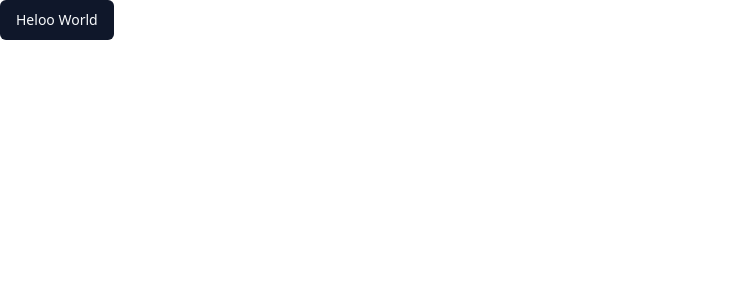
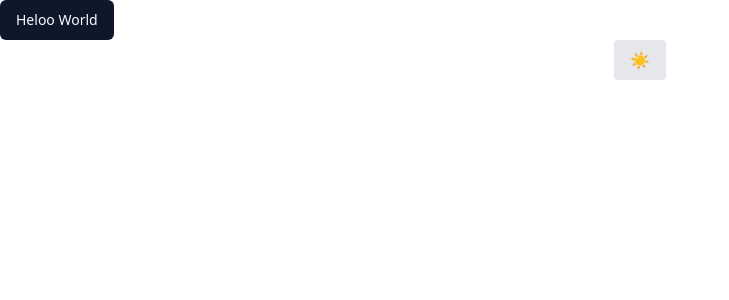
Before and after one commit to Chu-rill/E-commerce-React, a React (Vite) app in the folder client/: page / in a window 1280 px wide. Shown: the top 300 px of the page, without its empty margins (0-729 px from the left). Built offline with nearby package versions, Linux system fonts and the light colour scheme.

Commit message:
added light and dark mode toggle

```diff
--- a/client/package.json
+++ b/client/package.json
@@ -16,6 +16,8 @@
     "lucide-react": "^0.363.0",
     "react": "^18.2.0",
     "react-dom": "^18.2.0",
+    "react-fontawesome": "^1.7.1",
+    "react-toggle": "^4.1.3",
     "tailwind-merge": "^2.2.2",
     "tailwindcss-animate": "^1.0.7"
   },
--- a/client/src/App.jsx
+++ b/client/src/App.jsx
@@ -1,9 +1,10 @@
 import { Button } from "./components/ui/button";
-
+import ThemeToggleButton from "./components/ThemeToggleButton";
 function App() {
   return (
     <>
       <Button>Heloo World</Button>
+      <ThemeToggleButton />
     </>
   );
 }
--- /dev/null
+++ b/client/src/components/ThemeToggleButton.jsx
@@ -0,0 +1,45 @@
+// ThemeToggleButton.js
+import React, { useState, useEffect } from "react";
+// import Toggle from "react-toggle";
+// import "react-toggle/style.css";
+
+const ThemeToggleButton = () => {
+  const [isDarkMode, setIsDarkMode] = useState(false);
+
+  // Function to toggle theme
+  const toggleTheme = () => {
+    setIsDarkMode((prevMode) => !prevMode);
+  };
+
+  // Effect to set initial theme based on localStorage
+  useEffect(() => {
+    const savedTheme = localStorage.getItem("theme");
+    if (savedTheme) {
+      setIsDarkMode(savedTheme === "dark");
+    }
+  }, []);
+
+  // Effect to update localStorage when theme changes
+  useEffect(() => {
+    localStorage.setItem("theme", isDarkMode ? "dark" : "light");
+    // Apply dark mode class to the body
+    document.body.classList.toggle("dark", isDarkMode);
+  }, [isDarkMode]);
+
+  return (
+    <div className="flex justify-center ">
+      <button
+        className={`px-4 py-2 rounded focus:outline-none ${
+          isDarkMode ? "bg-gray-800 text-white" : "bg-gray-200 text-gray-800"
+        }`}
+        onClick={toggleTheme}
+      >
+        {/* <FontAwesomeIcon icon={isDarkMode ? "🌕" : "☀️"} /> */}
+        <h1>{isDarkMode ? "🌕" : "☀️"}</h1>
+      </button>
+      {/* <DarkModeToggle isDark={isDarkMode} setIsDark={setIsDarkMode} /> */}
+    </div>
+  );
+};
+
+export default ThemeToggleButton;
```
Also changed, not shown: package.json (added, +12 -0 lines), 1 other file (tests, documents, lock files or other folders).
